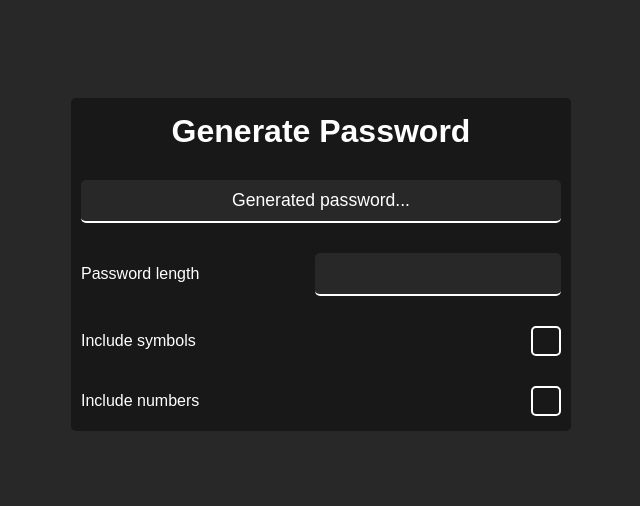
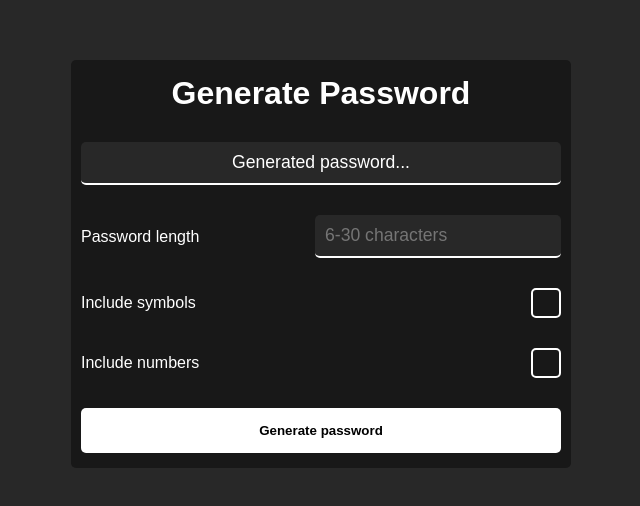
Before and after one commit to Zack1808/password-generator, a React (Create React App) app: page / in a window 1280 px wide. Shown: the part 136-642 px from the top of the page, without its empty margins (319-959 px from the left). Built offline with nearby package versions, Linux system fonts and the light colour scheme; a web font is replaced by a local one.

Commit message:
Added pwd generation

```diff
--- a/src/components/Checkbox.js
+++ b/src/components/Checkbox.js
@@ -10,14 +10,19 @@ const Checkbox = forwardRef(({ name }, ref) => {
   const [checked, setChecked] = useState(false);
 
   return (
-    <label
-      htmlFor={name}
+    <div
       className={`check-container ${checked && "active"}`}
       onClick={() => setChecked((prevState) => !prevState)}
     >
-      <input type="checkbox" name={name} ref={ref} />
+      <input
+        type="checkbox"
+        name={name}
+        checked={checked}
+        ref={ref}
+        id={name}
+      />
       {checked && <UilCheck />}
-    </label>
+    </div>
   );
 });
 
--- a/src/components/Form.js
+++ b/src/components/Form.js
@@ -5,6 +5,9 @@ import "../css/Form.css";
 
 // Importing the costume components
 import Checkbox from "./Checkbox";
+
+// Importing the function to generate the password
+import { generatePassword } from "../utils/form.utils";
 
 // Creatning the Form component
 const Form = () => {
@@ -15,8 +18,21 @@ const Form = () => {
   const includeSigns = useRef();
   const includeNumbers = useRef();
 
+  // Function that will handle the submit event
+  const handleSubmit = (e) => {
+    e.preventDefault();
+    console.log(includeNumbers.current.checked, includeSigns.current.checked);
+    setPwd(
+      generatePassword(
+        includeNumbers.current.checked,
+        includeSigns.current.checked,
+        lengthRef.current.value || 6
+      )
+    );
+  };
+
   return (
-    <form className="form-container">
+    <form className="form-container" onSubmit={handleSubmit}>
       <h1>Generate Password</h1>
       <input type="button" value={pwd} className="pwd-container" />
       <div className="input-container">
@@ -26,6 +42,7 @@ const Form = () => {
           name="length"
           inputMode="numeric"
           ref={lengthRef}
+          placeholder="6-30 characters"
         />
       </div>
       <div className="input-container">
@@ -36,6 +53,7 @@ const Form = () => {
         <label htmlFor="numbers">Include numbers</label>
         <Checkbox name="numbers" ref={includeNumbers} />
       </div>
+      <button type="submit">Generate password</button>
     </form>
   );
 };
--- a/src/css/Form.css
+++ b/src/css/Form.css
@@ -46,3 +46,19 @@ input[type="number"]::-webkit-inner-spin-button {
 input[type="number"] {
   -moz-appearance: textfield;
 }
+
+button {
+  padding: 15px;
+  width: 100%;
+  background-color: white;
+  font-weight: 900;
+  border-radius: 5px;
+  border: none;
+  transition: 0.3s ease-in-out;
+}
+
+button:hover {
+  background-color: transparent;
+  outline: 2px solid white;
+  color: white;
+}
--- a/src/utils/form.utils.js
+++ b/src/utils/form.utils.js
@@ -1,37 +1,41 @@
 // Function that will return a random letter
 const randomLetter = () => {
   let charset = "abcdefghijklmnopqrstuvwxyzABCDEFGHIJKLMNOPQRSTUVWXYZ";
-    let randomIndex = Math.floor(Math.random() * charset.length)
-    return charset[randomIndex]
-}
+  let randomIndex = Math.floor(Math.random() * charset.length);
+  return charset[randomIndex];
+};
 
 // Function that will return a random number
 const randomNumber = () => {
   let charset = "0123456789";
-    let randomIndex = Math.floor(Math.random() * charset.length)
-    return charset[randomIndex]
-}
+  let randomIndex = Math.floor(Math.random() * charset.length);
+  return charset[randomIndex];
+};
 
 // Function that will return a random symbol
 const randomSymbol = () => {
   let charset = "[]{}!?|-_*#/()&%$";
-    let randomIndex = Math.floor(Math.random() * charset.length)
-    return charset[randomIndex]
-}
+  let randomIndex = Math.floor(Math.random() * charset.length);
+  return charset[randomIndex];
+};
 
 // Function that will generate the password
-export const generatePassowrd = (hasNubers = false, hasSymbols = false, len = 6) => {
+export const generatePassword = (
+  hasNubers = false,
+  hasSymbols = false,
+  len = 6
+) => {
   let functionSet = [randomLetter];
 
-    functionSet = hasNubers ? [...functionSet, randomNumber] : functionSet
-    functionSet = hasSymbols ? [...functionSet, randomSymbol] : functionSet
+  functionSet = hasNubers ? [...functionSet, randomNumber] : functionSet;
+  functionSet = hasSymbols ? [...functionSet, randomSymbol] : functionSet;
 
   let passowrd = [];
-    for(let i = 0; i < len; i++) {
-        let randomIndex = Math.floor(Math.random() * functionSet.length)
-        let character = functionSet[randomIndex]()
+  for (let i = 0; i < len; i++) {
+    let randomIndex = Math.floor(Math.random() * functionSet.length);
+    let character = functionSet[randomIndex]();
     passowrd.push(character);
   }
 
   return passowrd.join("");
-}
+};
```
Lines whose indentation alone changed are shown as unchanged.
